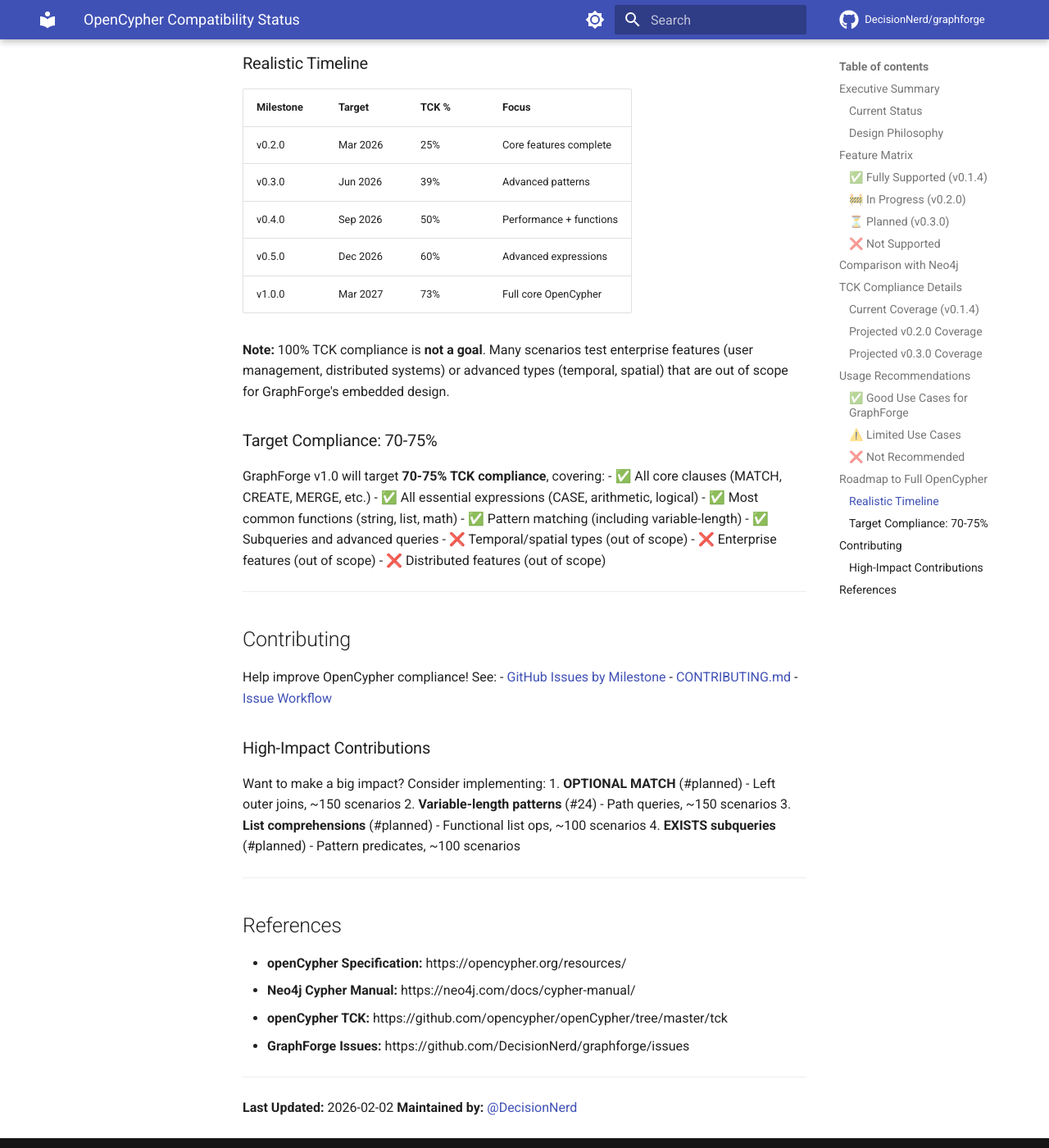
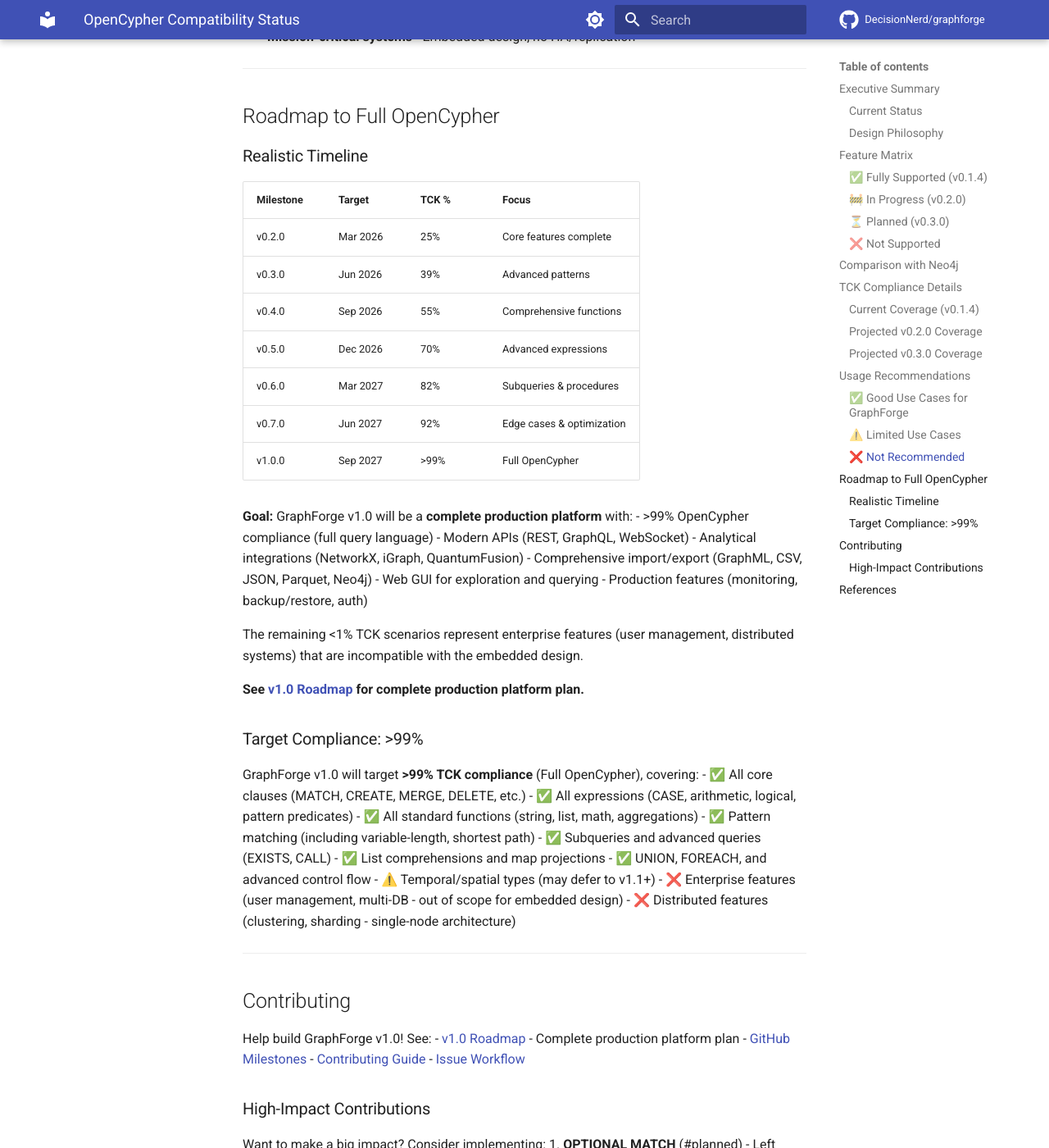
Before and after one commit to DecisionNerd/graphforge, an MkDocs documentation site: the page built from docs/reference/opencypher-compatibility.md, in a window 1280 px wide and 1400 px high, scrolled down 10951 px. Shown: the whole window at 82% size. Built offline with MkDocs 1.6.1 and Material for MkDocs 9.7.7, drawn with Linux system fonts in a browser that asks for light colours; comment, search, counter and statistics services are not loaded; the version menu is left out; some of the changed text lies outside the part shown.

```diff
--- a/docs/reference/opencypher-compatibility.md
+++ b/docs/reference/opencypher-compatibility.md
@@ -11,9 +11,10 @@
 
 | Version | TCK Scenarios | Compliance | Status |
 |---------|--------------|------------|--------|
-| v0.1.4 | 638/3,837 | 16.6% | Released |
-| v0.2.0 | ~950/3,837 | ~25% | In Progress ([9 issues](https://github.com/DecisionNerd/graphforge/milestone/1)) |
-| v0.3.0 | ~1,500/3,837 | ~39% | Planned ([1 issue](https://github.com/DecisionNerd/graphforge/milestone/2)) |
+| v0.1.4 | 1,277/7,722 | 16.5% | Released |
+| v0.2.0 | ~1,900/7,722 | ~25% | In Progress ([9 issues](https://github.com/DecisionNerd/graphforge/milestone/1)) |
+| v0.3.0 | ~3,000/7,722 | ~39% | Planned ([1 issue](https://github.com/DecisionNerd/graphforge/milestone/2)) |
+| v1.0 | >7,650/7,722 | >99% | Goal (Full OpenCypher) |
 
 ### Design Philosophy
 
@@ -285,7 +286,9 @@
 
 ### Current Coverage (v0.1.4)
 
-**638/3,837 scenarios passing (16.6%)**
+**1,277/7,722 scenarios passing (16.5%)**
+
+*Note: TCK suite contains 7,722 total scenarios. Earlier documentation referenced a subset of 3,837 scenarios.*
 
 #### Passing Scenario Categories
 - ✅ Basic MATCH patterns
@@ -320,7 +323,7 @@
 
 ### Projected v0.2.0 Coverage
 
-**~950/3,837 scenarios passing (~25%)**
+**~1,900/7,722 scenarios passing (~25%)**
 
 Adding 9 new features in v0.2 will close ~300-350 scenarios:
 - UNWIND: +50
@@ -335,7 +338,7 @@
 
 ### Projected v0.3.0 Coverage
 
-**~1,500/3,837 scenarios passing (~39%)**
+**~3,000/7,722 scenarios passing (~39%)**
 
 Adding advanced features in v0.3 will close ~550 scenarios:
 - OPTIONAL MATCH: +150
@@ -386,32 +389,47 @@
 |-----------|--------|-------|-------|
 | v0.2.0 | Mar 2026 | 25% | Core features complete |
 | v0.3.0 | Jun 2026 | 39% | Advanced patterns |
-| v0.4.0 | Sep 2026 | 50% | Performance + functions |
-| v0.5.0 | Dec 2026 | 60% | Advanced expressions |
-| v1.0.0 | Mar 2027 | 73% | Full core OpenCypher |
+| v0.4.0 | Sep 2026 | 55% | Comprehensive functions |
+| v0.5.0 | Dec 2026 | 70% | Advanced expressions |
+| v0.6.0 | Mar 2027 | 82% | Subqueries & procedures |
+| v0.7.0 | Jun 2027 | 92% | Edge cases & optimization |
+| v1.0.0 | Sep 2027 | >99% | Full OpenCypher |
 
-**Note:** 100% TCK compliance is **not a goal**. Many scenarios test enterprise features (user management, distributed systems) or advanced types (temporal, spatial) that are out of scope for GraphForge's embedded design.
+**Goal:** GraphForge v1.0 will be a **complete production platform** with:
+- >99% OpenCypher compliance (full query language)
+- Modern APIs (REST, GraphQL, WebSocket)
+- Analytical integrations (NetworkX, iGraph, QuantumFusion)
+- Comprehensive import/export (GraphML, CSV, JSON, Parquet, Neo4j)
+- Web GUI for exploration and querying
+- Production features (monitoring, backup/restore, auth)
 
-### Target Compliance: 70-75%
+The remaining <1% TCK scenarios represent enterprise features (user management, distributed systems) that are incompatible with the embedded design.
 
-GraphForge v1.0 will target **70-75% TCK compliance**, covering:
-- ✅ All core clauses (MATCH, CREATE, MERGE, etc.)
-- ✅ All essential expressions (CASE, arithmetic, logical)
-- ✅ Most common functions (string, list, math)
-- ✅ Pattern matching (including variable-length)
-- ✅ Subqueries and advanced queries
-- ❌ Temporal/spatial types (out of scope)
-- ❌ Enterprise features (out of scope)
-- ❌ Distributed features (out of scope)
+**See [v1.0 Roadmap](../ROADMAP_V1.0.md) for complete production platform plan.**
+
+### Target Compliance: >99%
+
+GraphForge v1.0 will target **>99% TCK compliance** (Full OpenCypher), covering:
+- ✅ All core clauses (MATCH, CREATE, MERGE, DELETE, etc.)
+- ✅ All expressions (CASE, arithmetic, logical, pattern predicates)
+- ✅ All standard functions (string, list, math, aggregations)
+- ✅ Pattern matching (including variable-length, shortest path)
+- ✅ Subqueries and advanced queries (EXISTS, CALL)
+- ✅ List comprehensions and map projections
+- ✅ UNION, FOREACH, and advanced control flow
+- ⚠️ Temporal/spatial types (may defer to v1.1+)
+- ❌ Enterprise features (user management, multi-DB - out of scope for embedded design)
+- ❌ Distributed features (clustering, sharding - single-node architecture)
 
 ---
 
 ## Contributing
 
-Help improve OpenCypher compliance! See:
-- [GitHub Issues by Milestone](https://github.com/DecisionNerd/graphforge/milestones)
-- [CONTRIBUTING.md](../CONTRIBUTING.md)
-- [Issue Workflow](../../.github/ISSUE_WORKFLOW.md)
+Help build GraphForge v1.0! See:
+- [v1.0 Roadmap](../ROADMAP_V1.0.md) - Complete production platform plan
+- [GitHub Milestones](https://github.com/DecisionNerd/graphforge/milestones)
+- [Contributing Guide](https://github.com/DecisionNerd/graphforge/blob/main/CONTRIBUTING.md)
+- [Issue Workflow](https://github.com/DecisionNerd/graphforge/blob/main/.github/ISSUE_WORKFLOW.md)
 
 ### High-Impact Contributions
 
```
